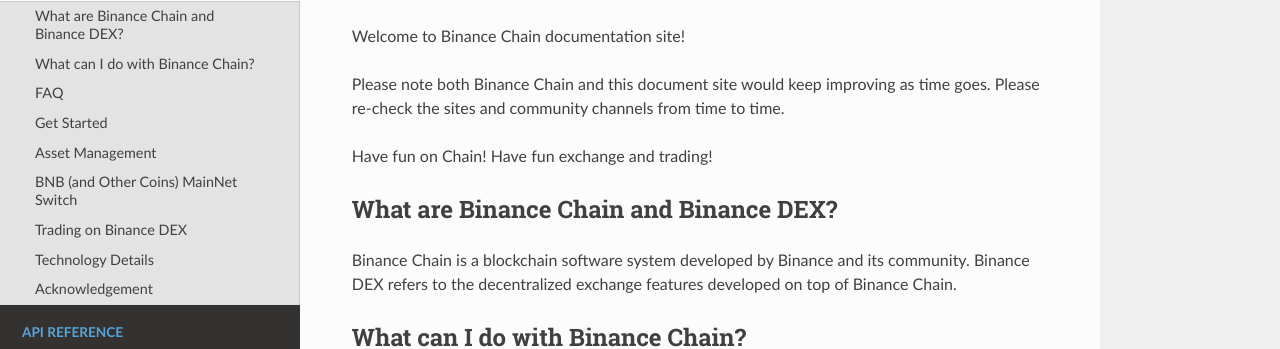
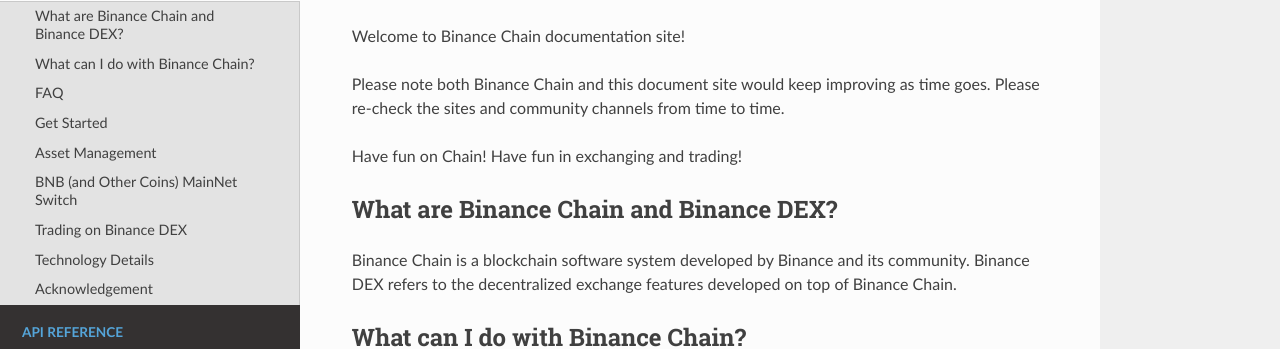
Before and after one commit to yash-sharma1/docs-site, an MkDocs documentation site: the page built from docs/index.md, in a window 1280 px wide and 900 px high. Shown: the part 135-484 px from the top of the window. Built offline with MkDocs 1.6.1, drawn with Linux system fonts in a browser that asks for light colours; nearby versions of some CDN libraries.

Commit message:
correct grammar.

```diff
--- a/docs/index.md
+++ b/docs/index.md
@@ -4,7 +4,7 @@
 
 Please note both Binance Chain and this document site would keep improving as time goes. Please re-check the sites and community channels from time to time.
 
-Have fun on Chain! Have fun exchange and trading!
+Have fun on Chain! Have fun in exchanging and trading!
 
 ## What are Binance Chain and Binance DEX?
 
```
